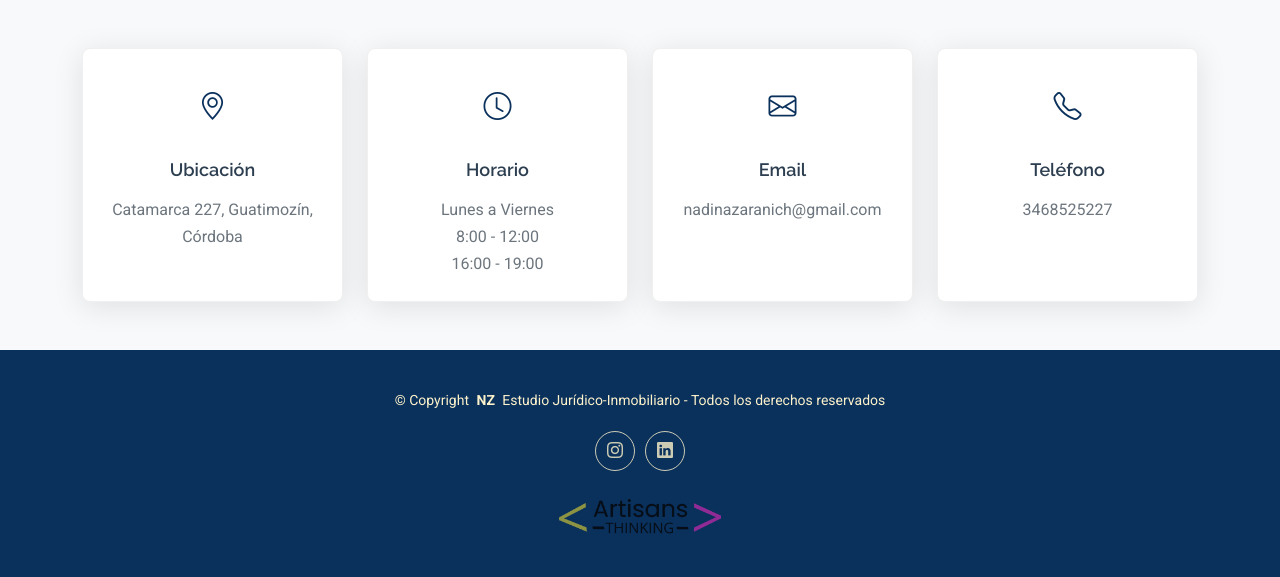
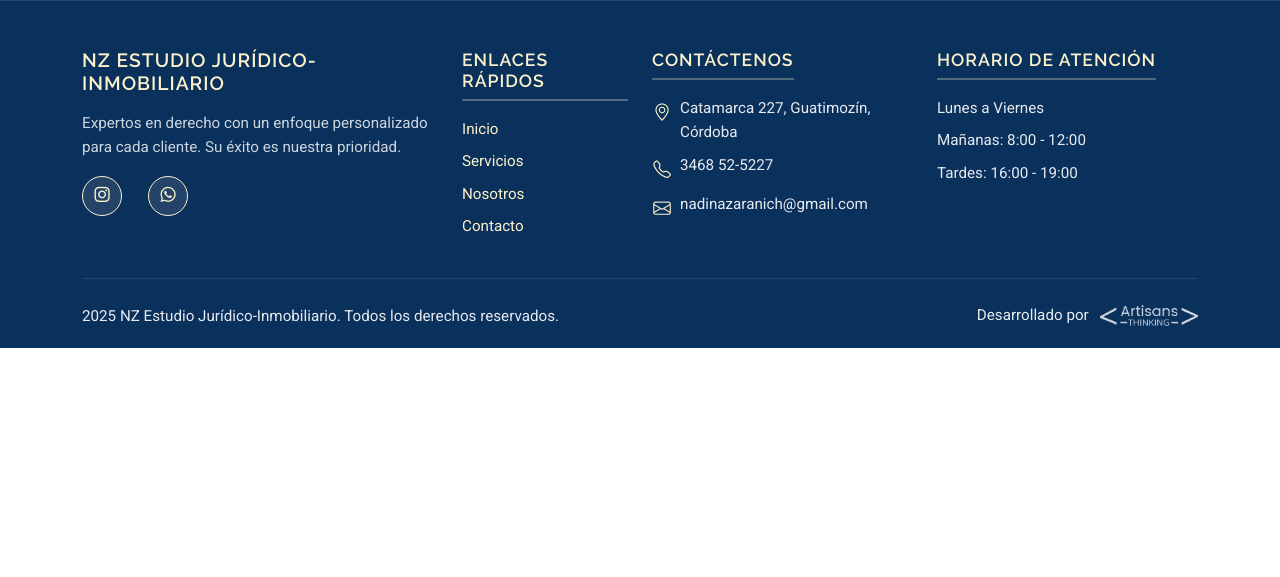
Before and after one commit to GiuGerlo/nz-estudio, a PHP site: page / in a window 1280 px wide. Shown: the part 3900-4477 px from the top of the page. After the commit the page ends 4248 px from the top, so only its background shows below. Run offline with PHP 8.4, Linux system fonts and the light colour scheme.

Commit message:
Completo footer

```diff
--- a/assets/css/main.css
+++ b/assets/css/main.css
@@ -401,54 +401,184 @@ h6 {
 }
 
 /*--------------------------------------------------------------
-# Global Footer
+# Footer
 --------------------------------------------------------------*/
 .footer {
-  color: var(--color7);
   background-color: var(--accent-color);
-  font-size: 14px;
-  padding: 40px 0;
-  position: relative;
-}
-
-.footer-logo{
-  max-height: 40px;
-  margin-top: 10px;
-  opacity: 0.8;
-  transition: opacity 0.3s ease;
-}
-
-.footer .copyright p {
-  margin-bottom: 0;
-}
-
-.footer .social-links {
-  margin-top: 20px;
-}
-
-.footer .social-links a {
+  color: rgba(255, 255, 255, 0.9);
+  padding: 60px 0 20px;
+  font-size: 0.95rem;
+  line-height: 1.6;
+  border-top: 1px solid rgba(255, 255, 255, 0.1);
+}
+
+.footer h4, .footer h5 {
+  color: #FCF2CB;
+  font-weight: 600;
+  margin-bottom: 1.2rem;
+  position: relative;
+  font-size: 1.2rem;
+  text-transform: uppercase;
+  letter-spacing: 1px;
+}
+
+.footer h5 {
+  font-size: 1.1rem;
+  margin-bottom: 1.2rem;
+  padding-bottom: 0.5rem;
+  border-bottom: 2px solid rgba(252, 242, 203, 0.3);
+  display: inline-block;
+}
+
+.footer-about p {
+  color: rgba(255, 255, 255, 0.8);
+  margin-bottom: 1.5rem;
+}
+
+.footer ul {
+  padding-left: 0;
+  list-style: none;
+}
+
+.footer ul li {
+  margin-bottom: 0.5rem;
   display: flex;
+  align-items: flex-start;
+}
+
+.footer ul li i {
+  color: #FCF2CB;
+  margin-top: 0.2rem;
+  margin-right: 0.5rem;
+  font-size: 1.1rem;
+  min-width: 20px;
+  text-align: center;
+  transition: all 0.3s ease;
+}
+
+.footer ul li:hover i {
+  color: #ffffff;
+  transform: scale(1.2);
+  text-shadow: 0 0 10px rgba(252, 242, 203, 0.5);
+}
+
+/* Estilos generales para enlaces en el footer */
+.footer a,
+.footer .nav-link,
+.footer .list-unstyled a,
+.footer .quick-links a,
+.footer .footer-links a {
+  color: #FCF2CB !important;
+  text-decoration: none;
+  transition: all 0.3s ease;
+  position: relative;
+  font-weight: 400;
+}
+
+.footer a:hover,
+.footer .nav-link:hover,
+.footer .list-unstyled a:hover,
+.footer .quick-links a:hover,
+.footer .footer-links a:hover {
+  color: #ffffff !important;
+  padding-left: 5px;
+  text-decoration: underline;
+  opacity: 1;
+}
+
+/* Asegurar que los iconos en los enlaces hereden el color */
+.footer a i,
+.footer .nav-link i {
+  color: inherit !important;
+}
+
+.social-links a {
+  display: inline-flex;
   align-items: center;
   justify-content: center;
   width: 40px;
   height: 40px;
   border-radius: 50%;
-  border: 1px solid color-mix(in srgb, var(--color7), transparent 20%);
-  font-size: 16px;
-  color: color-mix(in srgb, var(--color7), transparent 20%);
-  margin: 0 5px;
-  transition: 0.3s;
-}
-
-.footer .social-links a:hover {
-  color: #F7E28D;
-  border-color: #F7E28D;
-}
-
-.footer .credits {
-  margin-top: 10px;
-  font-size: 13px;
-  text-align: center;
+  background: rgba(252, 242, 203, 0.1);
+  color: #FCF2CB !important; /* Forzar color del icono */
+  margin-right: 10px;
+  transition: all 0.3s ease;
+  border: 1px solid #FCF2CB;
+}
+
+.social-links a i {
+  color: inherit !important; /* Asegurar que el icono herede el color */
+}
+
+.social-links a:hover {
+  background: #FCF2CB;
+  color: var(--accent-color) !important; /* Forzar color del icono al hacer hover */
+  transform: translateY(-3px);
+  box-shadow: 0 5px 15px rgba(0, 0, 0, 0.2);
+  text-decoration: none;
+}
+
+.social-links a:hover i {
+  color: var(--accent-color) !important; /* Asegurar color del icono al hacer hover */
+}
+
+.footer hr {
+  border-color: rgba(255, 255, 255, 0.1);
+  margin: 2.5rem 0 1.5rem;
+  opacity: 1;
+}
+
+/* Logo del desarrollador */
+.footer-logo {
+  height: 24px;
+  width: auto;
+  vertical-align: middle;
+  transition: all 0.3s ease;
+  filter: brightness(0) invert(1);
+  opacity: 0.8;
+}
+
+.footer-logo:hover {
+  opacity: 1;
+  transform: translateY(-2px);
+}
+
+/* Copyright */
+.copyright {
+  font-size: 0.9rem;
+  color: rgba(255, 255, 255, 0.7);
+  font-weight: 300;
+}
+
+.copyright a {
+  color: rgba(255, 255, 255, 0.9);
+  font-weight: 400;
+  text-decoration: none;
+}
+
+.copyright a:hover {
+  text-decoration: underline;
+  color: #ffffff;
+}
+
+/* Responsive */
+@media (max-width: 991.98px) {
+  .footer {
+    text-align: center;
+  }
+
+  .footer ul li {
+    justify-content: center;
+  }
+
+  .social-links {
+    justify-content: center !important;
+    margin-bottom: 1.5rem;
+  }
+
+  .footer-about {
+    margin-bottom: 2rem;
+  }
 }
 
 /*--------------------------------------------------------------
--- a/includes/footer.php
+++ b/includes/footer.php
@@ -1,24 +1,70 @@
     </main>
 
-    <footer id="footer" class="footer">
+    <footer id="footer" class="footer pt-5">
         <div class="container">
+            <div class="row g-4">
+                <!-- Columna 1: Logo y descripción -->
+                <div class="col-lg-4 col-md-6">
+                    <div class="footer-about">
+                        <h4 class="mb-3">NZ Estudio Jurídico-Inmobiliario</h4>
+                        <p class="mb-3">Expertos en derecho con un enfoque personalizado para cada cliente. Su éxito es nuestra prioridad.</p>
+                        <div class="social-links d-flex gap-3">
+                            <a href="https://www.instagram.com/nadinazaranich_estudio" class="text-dark" aria-label="Instagram"><i class="bi bi-instagram"></i></a>
+                            <!-- <a href="#" class="text-dark" aria-label="LinkedIn"><i class="bi bi-linkedin"></i></a> -->
+                            <a href="https://wa.me/5493468525227" class="text-dark" aria-label="WhatsApp"><i class="bi bi-whatsapp"></i></a>
+                        </div>
+                    </div>
+                </div>
 
-            <div class="copyright text-center">
-                <p>© <span>Copyright</span> <strong class="px-1 sitename">NZ</strong> <span>Estudio Jurídico-Inmobiliario - Todos los derechos reservados</span></p>
+                <!-- Columna 2: Enlaces rápidos -->
+                <div class="col-lg-2 col-md-6">
+                    <h5 class="mb-3">Enlaces Rápidos</h5>
+                    <ul class="list-unstyled">
+                        <li class="mb-2"><a href="index.php" class="text-decoration-none text-dark">Inicio</a></li>
+                        <li class="mb-2"><a href="#servicios" class="text-decoration-none text-dark">Servicios</a></li>
+                        <li class="mb-2"><a href="#about" class="text-decoration-none text-dark">Nosotros</a></li>
+                        <li class="mb-2"><a href="contacto.php" class="text-decoration-none text-dark">Contacto</a></li>
+                    </ul>
+                </div>
+
+                <!-- Columna 3: Información de contacto -->
+                <div class="col-lg-3 col-md-6">
+                    <h5 class="mb-3">Contáctenos</h5>
+                    <ul class="list-unstyled">
+                        <li class="mb-2"><i class="bi bi-geo-alt me-2"></i> Catamarca 227, Guatimozín, Córdoba</li>
+                        <li class="mb-2"><i class="bi bi-telephone me-2"></i> 3468 52-5227</li>
+                        <li class="mb-2"><i class="bi bi-envelope me-2"></i> nadinazaranich@gmail.com</li>
+                    </ul>
+                </div>
+
+                <!-- Columna 4: Horario -->
+                <div class="col-lg-3 col-md-6">
+                    <h5 class="mb-3">Horario de Atención</h5>
+                    <ul class="list-unstyled">
+                        <li class="mb-2">Lunes a Viernes</li>
+                        <li class="mb-2">Mañanas: 8:00 - 12:00</li>
+                        <li class="mb-2">Tardes: 16:00 - 19:00</li>
+                    </ul>
+                </div>
             </div>
 
-            <div class="social-links d-flex justify-content-center">
-                <a href="#" aria-label="Instagram"><i class="bi bi-instagram"></i></a>
-                <a href="#" aria-label="LinkedIn"><i class="bi bi-linkedin"></i></a>
+            <!-- Línea divisoria -->
+            <hr class="my-4">
+
+            <!-- Copyright y créditos -->
+            <div class="row align-items-center">
+                <div class="col-md-6 text-center text-md-start mb-3 mb-md-0">
+                    <p class="mb-0"> 2025 NZ Estudio Jurídico-Inmobiliario. Todos los derechos reservados.</p>
+                </div>
+                <div class="col-md-6 text-center text-md-end">
+                    <p class="mb-0">
+                        Desarrollado por
+                        <a href="https://artisansthinking.com/" target="_blank" class="text-decoration-none">
+                            <img src="assets/img/Logo_Artisans.webp" alt="Artisans Thinking" class="footer-logo ms-2" style="height: 24px; vertical-align: middle;">
+                        </a>
+                    </p>
+                </div>
             </div>
-
-            <!-- Logo con enlace -->
-            <div class="credits text-center mt-3">
-                <a href="https://artisansthinking.com/" target="_blank">
-                    <img src="assets/img/Logo_Artisans.webp" alt="Logo Artisans Thinking" class="footer-logo">
-                </a>
-            </div>
-
         </div>
     </footer>
 
--- a/templates/contact-me.php
+++ b/templates/contact-me.php
@@ -24,11 +24,11 @@
     </div>
 
     <!-- Información de Contacto -->
-    <div class="contact-info-section py-5">
+    <!-- <div class="contact-info-section py-5">
         <div class="container">
-            <div class="row g-4">
+            <div class="row g-4"> -->
                 <!-- Dirección -->
-                <div class="col-12 col-sm-6 col-md-3">
+                <!-- <div class="col-12 col-sm-6 col-md-3">
                     <div class="info-box text-center p-4 h-100">
                         <div class="info-icon mb-3">
                             <i class="bi bi-geo-alt"></i>
@@ -36,10 +36,10 @@
                         <h4>Ubicación</h4>
                         <p class="mb-0">Catamarca 227, Guatimozín, Córdoba</p>
                     </div>
-                </div>
+                </div> -->
 
                 <!-- Horario -->
-                <div class="col-12 col-sm-6 col-md-3">
+                <!-- <div class="col-12 col-sm-6 col-md-3">
                     <div class="info-box text-center p-4 h-100">
                         <div class="info-icon mb-3">
                             <i class="bi bi-clock"></i>
@@ -47,10 +47,10 @@
                         <h4>Horario</h4>
                         <p class="mb-0">Lunes a Viernes <br> 8:00 - 12:00 <br> 16:00 - 19:00</p>
                     </div>
-                </div>
+                </div> -->
 
                 <!-- Email -->
-                <div class="col-12 col-sm-6 col-md-3">
+                <!-- <div class="col-12 col-sm-6 col-md-3">
                     <div class="info-box text-center p-4 h-100">
                         <div class="info-icon mb-3">
                             <i class="bi bi-envelope"></i>
@@ -58,10 +58,10 @@
                         <h4>Email</h4>
                         <p class="mb-0">nadinazaranich@gmail.com</p>
                     </div>
-                </div>
+                </div> -->
 
                 <!-- Teléfono -->
-                <div class="col-12 col-sm-6 col-md-3">
+                <!-- <div class="col-12 col-sm-6 col-md-3">
                     <div class="info-box text-center p-4 h-100">
                         <div class="info-icon mb-3">
                             <i class="bi bi-telephone"></i>
@@ -69,9 +69,9 @@
                         <h4>Teléfono</h4>
                         <p class="mb-0">3468525227</p>
                     </div>
-                </div>
-        </div>
-    </div>
+                </div> -->
+        <!-- </div>
+    </div> -->
     <!-- Botones flotantes -->
     <div class="social-buttons">
         <!-- WhatsApp -->
```
Also changed, not shown: .windsurf/rules/readme.md (added).
